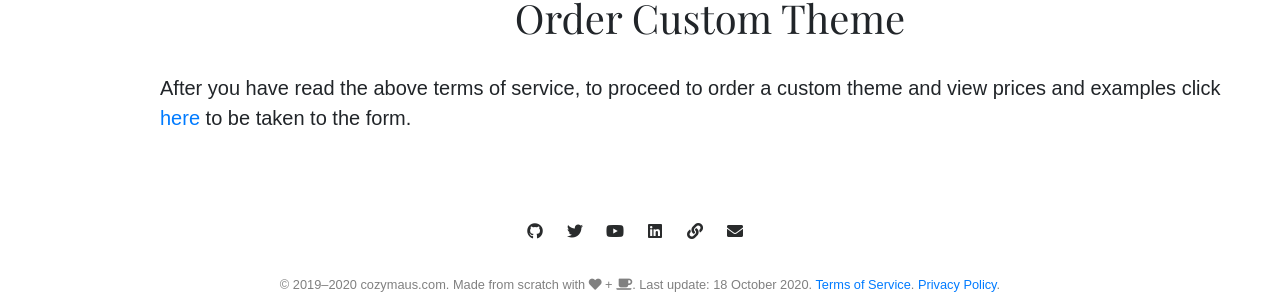
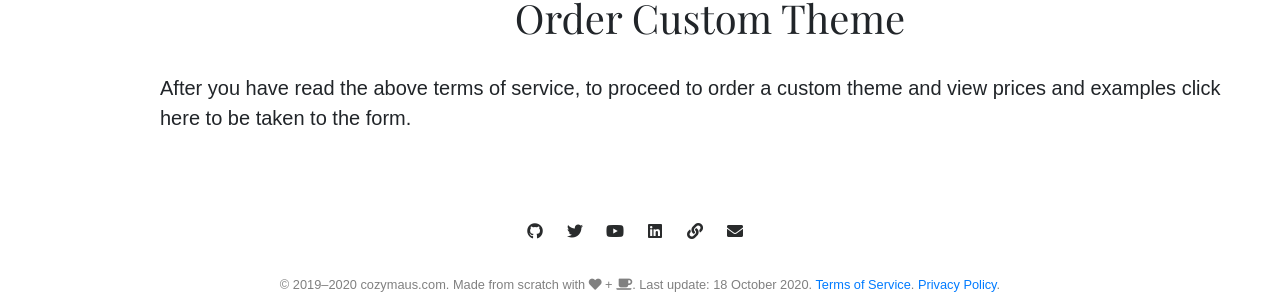
Before and after one commit to byliz/themes, a Jekyll site: the page built from index.html, in a window 1280 px wide and 900 px high, scrolled down 4333 px. Shown: the part 570-870 px from the top of the window. Built offline with Jekyll 4.4.1, drawn with Linux system fonts in a browser that asks for light colours; nearby versions of some CDN libraries; the list of posts is cut into pages by our own code.

Commit message:
Update index.html

```diff
--- a/index.html
+++ b/index.html
@@ -192,6 +192,6 @@
 
 <h2>Order Custom Theme</h2>
 
-<p>After you have read the above terms of service, to proceed to order a custom theme and view prices and examples click <a href="https://goo.gl/forms/ryw4vriWMOVDByw63" target="_blank">here</a> to be taken to the form.</p>
+<p>After you have read the above terms of service, to proceed to order a custom theme and view prices and examples click here to be taken to the form.</p>
 
 </div>
```
